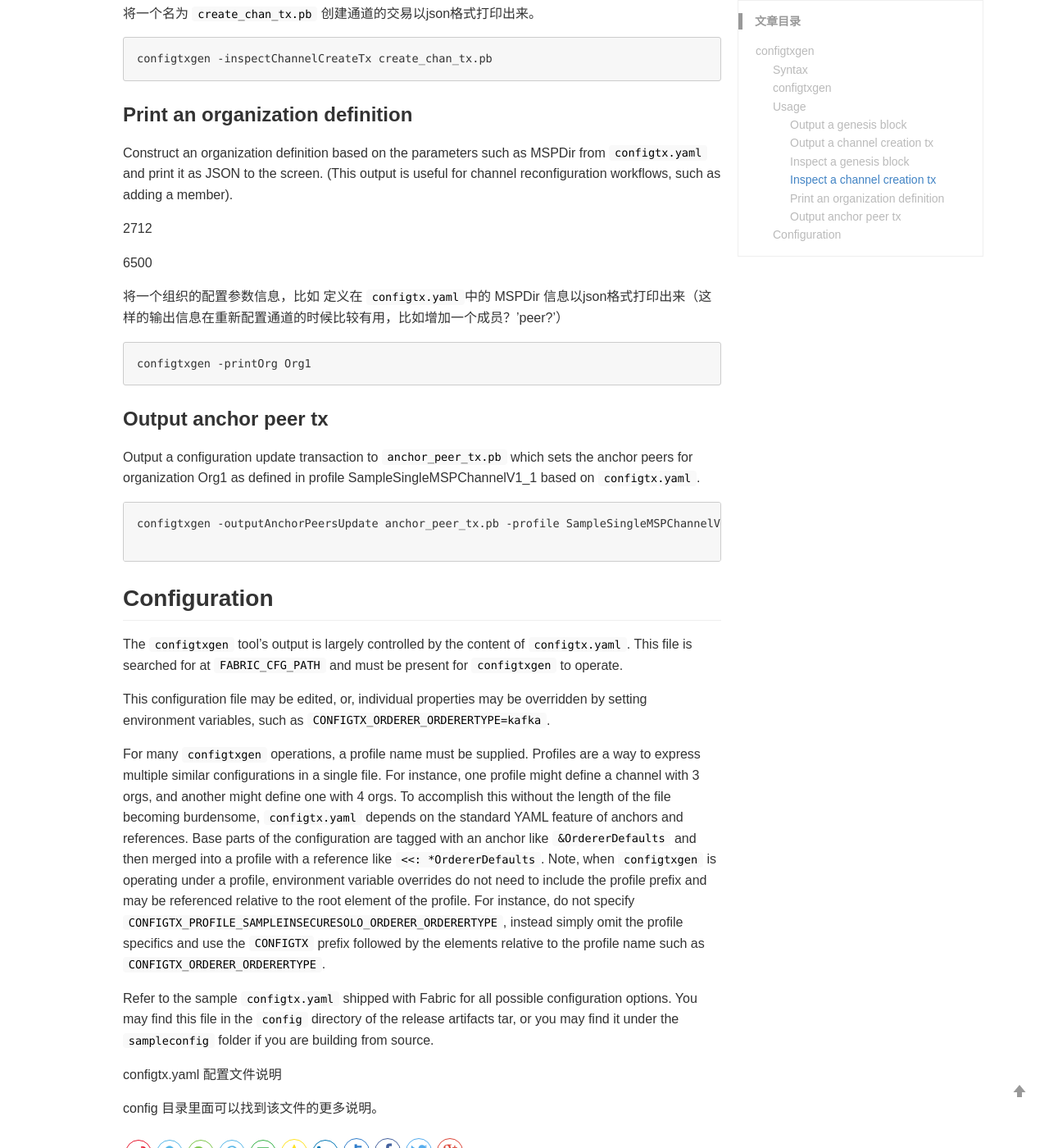
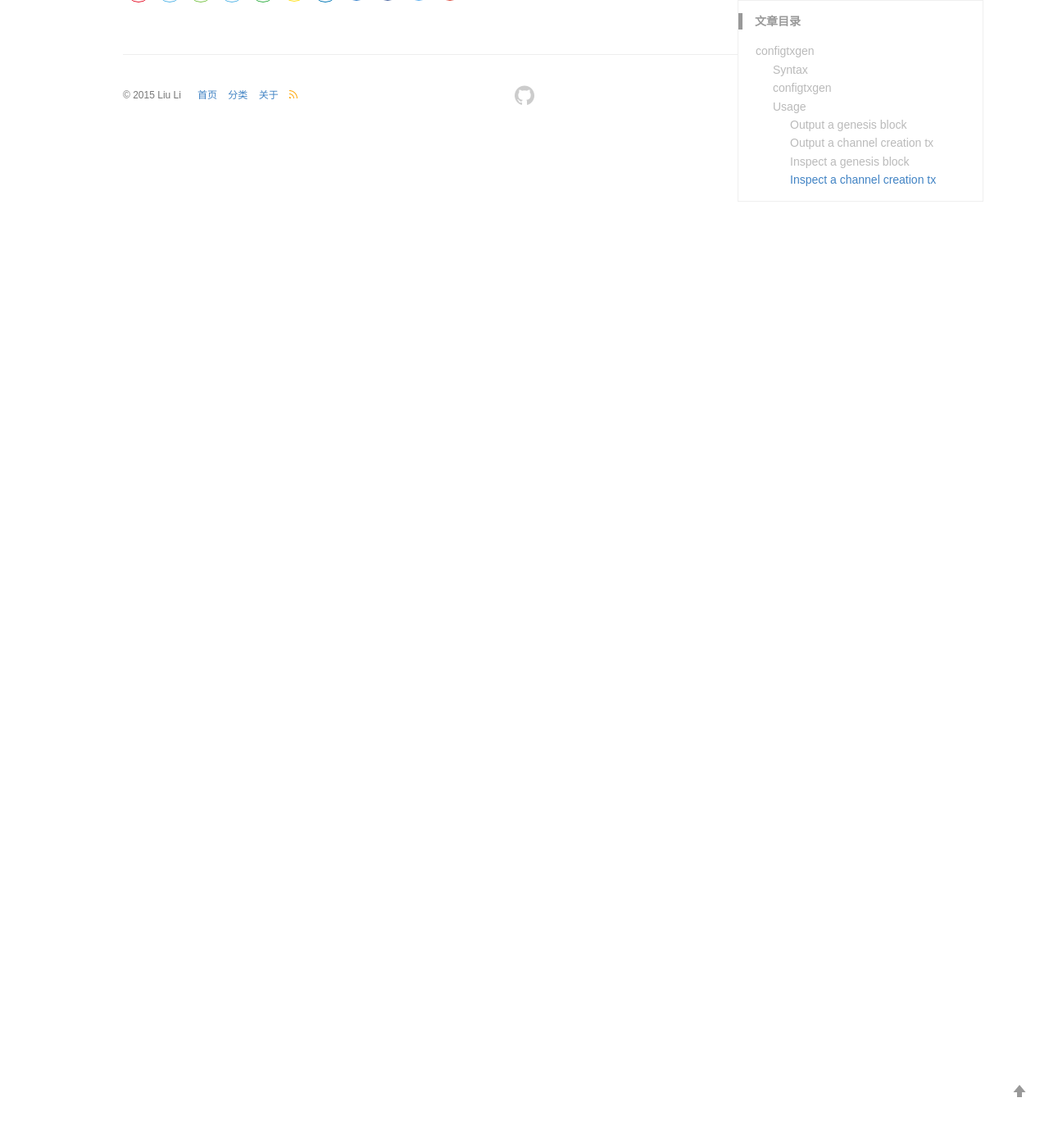
Before and after one commit to nox60/nox60.github.io, a Jekyll site: the page built from _posts/2019-8-7-configtxgen.md, in a window 1280 px wide and 1400 px high, scrolled down 2337 px. Shown: the whole window at 82% size. Built offline with Jekyll 4.4.1, drawn with Linux system fonts in a browser that asks for light colours; our own code applies the rules of GitHub Pages for plain Markdown files; comment, search, counter and statistics services are not loaded; after the commit the page ends 2502 px from its top, so only the background shows below that; some of the changed text lies outside the part shown.

Commit message:
Update 2019-8-7-configtxgen.md

````diff
--- a/_posts/2019-8-7-configtxgen.md
+++ b/_posts/2019-8-7-configtxgen.md
@@ -69,6 +69,7 @@ configtxgen -outputBlock genesis_block.pb -profile TwoOrgsOrdererGenesis -channe
 
 
 
+
 要注意上面的配置信息段落：SampleSingleMSPSoloV1_1
 
 ### Output a channel creation tx
@@ -94,77 +95,3 @@ configtxgen -inspectBlock genesis_block.pb
 ```
 
 ### Inspect a channel creation tx
-
-Print the contents of a channel creation tx named `create_chan_tx.pb` to the
-screen as JSON.
-
-将一个名为 `create_chan_tx.pb` 创建通道的交易以json格式打印出来。
-
-```
-configtxgen -inspectChannelCreateTx create_chan_tx.pb
-```
-
-### Print an organization definition
-
-Construct an organization definition based on the parameters such as MSPDir
-from `configtx.yaml` and print it as JSON to the screen. (This output is useful
-for channel reconfiguration workflows, such as adding a member).
-
-
-2712
-
-6500
-
-将一个组织的配置参数信息，比如 定义在 `configtx.yaml`中的 MSPDir 信息以json格式打印出来（这样的输出信息在重新配置通道的时候比较有用，比如增加一个成员？'peer?'）
-
-```
-configtxgen -printOrg Org1
-```
-
-### Output anchor peer tx
-
-Output a configuration update transaction to `anchor_peer_tx.pb` which sets the
-anchor peers for organization Org1 as defined in profile
-SampleSingleMSPChannelV1_1 based on `configtx.yaml`.
-
-```
-configtxgen -outputAnchorPeersUpdate anchor_peer_tx.pb -profile SampleSingleMSPChannelV1_1 -asOrg Org1
-
-```
-
-## Configuration
-
-The `configtxgen` tool's output is largely controlled by the content of
-`configtx.yaml`.  This file is searched for at `FABRIC_CFG_PATH` and must be
-present for `configtxgen` to operate.
-
-This configuration file may be edited, or, individual properties may be
-overridden by setting environment variables, such as
-`CONFIGTX_ORDERER_ORDERERTYPE=kafka`.
-
-
-For many `configtxgen` operations, a profile name must be supplied.  Profiles
-are a way to express multiple similar configurations in a single file.  For
-instance, one profile might define a channel with 3 orgs, and another might
-define one with 4 orgs.  To accomplish this without the length of the file
-becoming burdensome, `configtx.yaml` depends on the standard YAML feature of
-anchors and references.  Base parts of the configuration are tagged with an
-anchor like `&OrdererDefaults` and then merged into a profile with a reference
-like `<<: *OrdererDefaults`.  Note, when `configtxgen` is operating under a
-profile, environment variable overrides do not need to include the profile
-prefix and may be referenced relative to the root element of the profile.  For
-instance, do not specify
-`CONFIGTX_PROFILE_SAMPLEINSECURESOLO_ORDERER_ORDERERTYPE`,
-instead simply omit the profile specifics and use the `CONFIGTX` prefix
-followed by the elements relative to the profile name such as
-`CONFIGTX_ORDERER_ORDERERTYPE`.
-
-Refer to the sample `configtx.yaml` shipped with Fabric for all possible
-configuration options.  You may find this file in the `config` directory of
-the release artifacts tar, or you may find it under the `sampleconfig` folder
-if you are building from source.
-
-
-configtx.yaml 配置文件说明
-
-config 目录里面可以找到该文件的更多说明。
````
